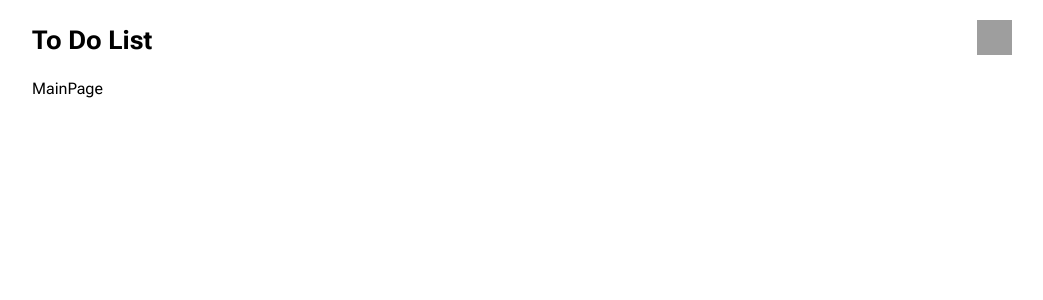
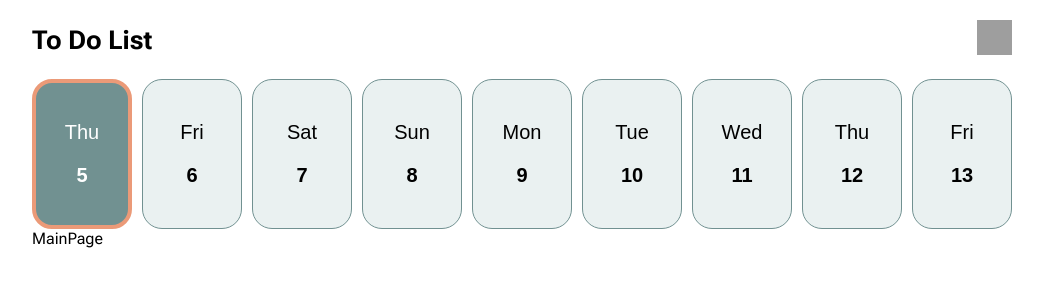
Before and after one commit to DaniilBenyash/Innowise-Lab-Internship-Level-1-Clever-to-do-list, a React (Create React App) app: page / in a window 1280 px wide. Shown: the top 300 px of the page, without its empty margins (118-1161 px from the left). Built offline with nearby package versions, Linux system fonts and the light colour scheme; grey boxes are pictures that could not be loaded.

Commit message:
feat: Calendar, CardDay

```diff
--- /dev/null
+++ b/src/components/Calendar/Calendar.jsx
@@ -0,0 +1,48 @@
+import React from 'react';
+import './Calendar.scss';
+import { CardDay } from '../CardDay/CardDay';
+
+export const Calendar = ({ selected, setSelected }) => {
+    const days = getMonth()
+
+    return (
+        <section className='calendar'>
+            {days.map(card => {
+                return (
+                    <button className='calendar__day' onClick={() => setSelected(card.date)}>
+                        <CardDay
+                            key={card.date}
+                            day={card.day}
+                            date={card.date}
+                            selected={selected}
+                        />
+                    </button>
+                )
+            })}
+        </section>
+    )
+}
+
+function getMonth () {
+    const week = ['Sun', 'Mon', 'Tue', 'Wed', 'Thu', 'Fri', 'Sat'];
+
+    const date = new Date()
+
+    const days = [{
+        day: week[date.getDay()],
+        date: date.getDate()
+    }]
+
+    date.setDate(date.getDate() + 1)
+
+    while(date.getDate() > 1){
+        days.push({
+            day: week[date.getDay()],
+            date: date.getDate()
+        })
+        date.setDate(date.getDate() + 1)
+    }
+    return days
+}
+
+getMonth()
--- /dev/null
+++ b/src/components/Calendar/Calendar.scss
@@ -0,0 +1,14 @@
+.calendar{
+    display: flex;
+    gap: 10px;
+    overflow-x: scroll;
+
+    &::-webkit-scrollbar{
+        display: none;
+    }
+
+    &__day{
+        border: none;
+        background: none;
+    }
+}
--- /dev/null
+++ b/src/components/CardDay/CardDay.jsx
@@ -0,0 +1,10 @@
+import './CardDay.scss';
+
+export const CardDay = ({day, date, selected}) => {
+    return (
+        <div className={`card-day ${date === new Date().getDate() && 'card-day_today'} ${selected === date && 'card-day_selected'}`}>
+            <p className='card-day__day'>{day}</p>
+            <p className='card-day__date'>{date}</p>
+        </div>
+    )
+}
--- /dev/null
+++ b/src/components/CardDay/CardDay.scss
@@ -0,0 +1,29 @@
+.card-day{
+    min-width: 100px;
+    height: 150px;
+    border-radius: 20px;
+    border: 1px solid #719191;
+    display: flex;
+    flex-direction: column;
+    align-items: center;
+    justify-content: center;
+    gap: 20px;
+    background-color: #eaf1f1;
+
+    &_today{
+        background-color: #719191;
+        color: white;
+    }
+
+    &_selected{
+        border: 4px solid #eb9a78;
+    }
+
+    & p{
+        font-size: 20px;
+    }
+
+    &__date{
+        font-weight: 700;
+    }
+}
--- /dev/null
+++ b/src/components/Header/Header.jsx
@@ -0,0 +1,16 @@
+import React from 'react';
+import './Header.scss';
+import { Link } from 'react-router-dom';
+
+export const Header = () => {
+    return (
+        <header className='header'>
+            <Link to='/'>
+                <h1 className='header__title'>To Do List</h1>
+            </Link>
+            <Link to='/signin' className='header__link'>
+                <img width="35" height="35" src="https://img.icons8.com/ios-filled/50/guest-male--v1.png" alt="guest-male--v1"/>
+            </Link>
+        </header>
+    )
+}
--- a/src/components/Header/Header.tsx
+++ /dev/null
@@ -1,20 +0,0 @@
-import React from 'react';
-import './Header.scss';
-import { Link } from 'react-router-dom';
-
-export const Header = () => {
-    return (
-        <header className='header'>
-            <Link to='/'>
-                <h1 className='header__title'>To Do List</h1>
-            </Link>
-            <div>
-                <div>
-                    <Link to='/signin' className='header__link'>
-                        <img width="35" height="35" src="https://img.icons8.com/ios-filled/50/guest-male--v1.png" alt="guest-male--v1"/>
-                    </Link>
-                </div>
-            </div>
-        </header>
-    )
-}
--- a/src/page/MainPage/MainPage.jsx
+++ b/src/page/MainPage/MainPage.jsx
@@ -1,9 +1,14 @@
-import { Header } from "../../components/Header/Header.tsx"
+import { useState } from "react";
+import { Header } from "../../components/Header/Header.jsx";
+import { Calendar } from "../../components/Calendar/Calendar.jsx";
 
 export const MainPage = () => {
+    const [selected, setSelected] = useState(new Date().getDate())
+
     return (
         <div>
             <Header/>
+            <Calendar selected={selected} setSelected={setSelected}/>
             MainPage
         </div>
     )
```
Also changed, not shown: src/assets/image/sign-in.png (deleted).
